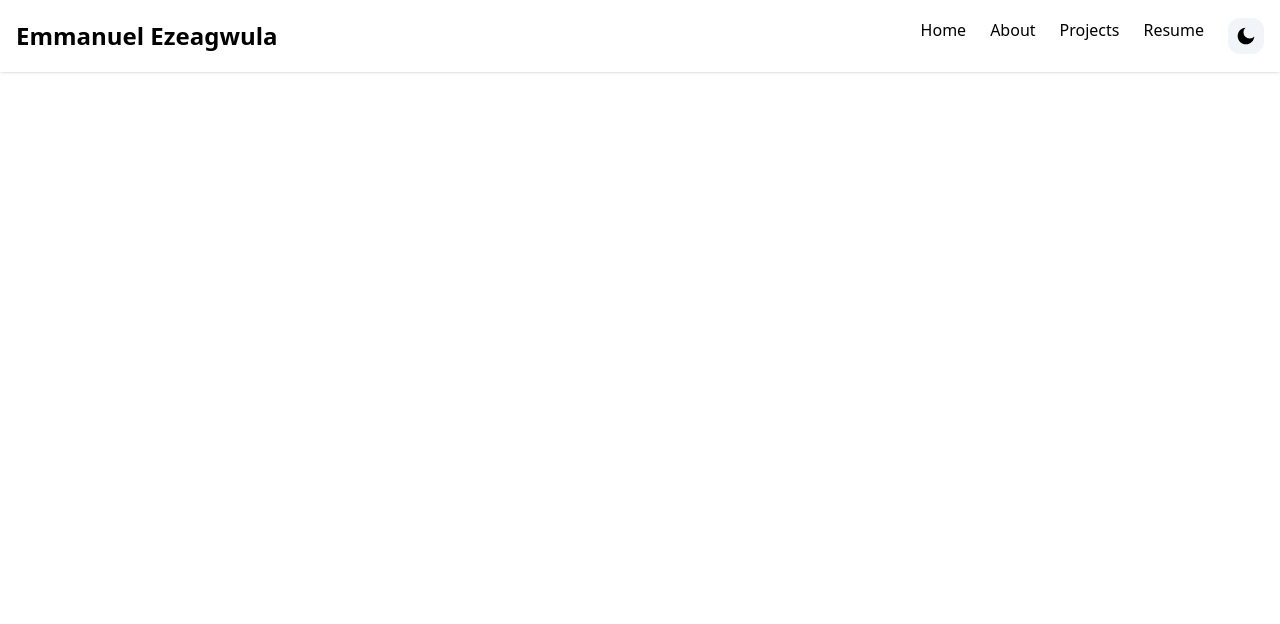
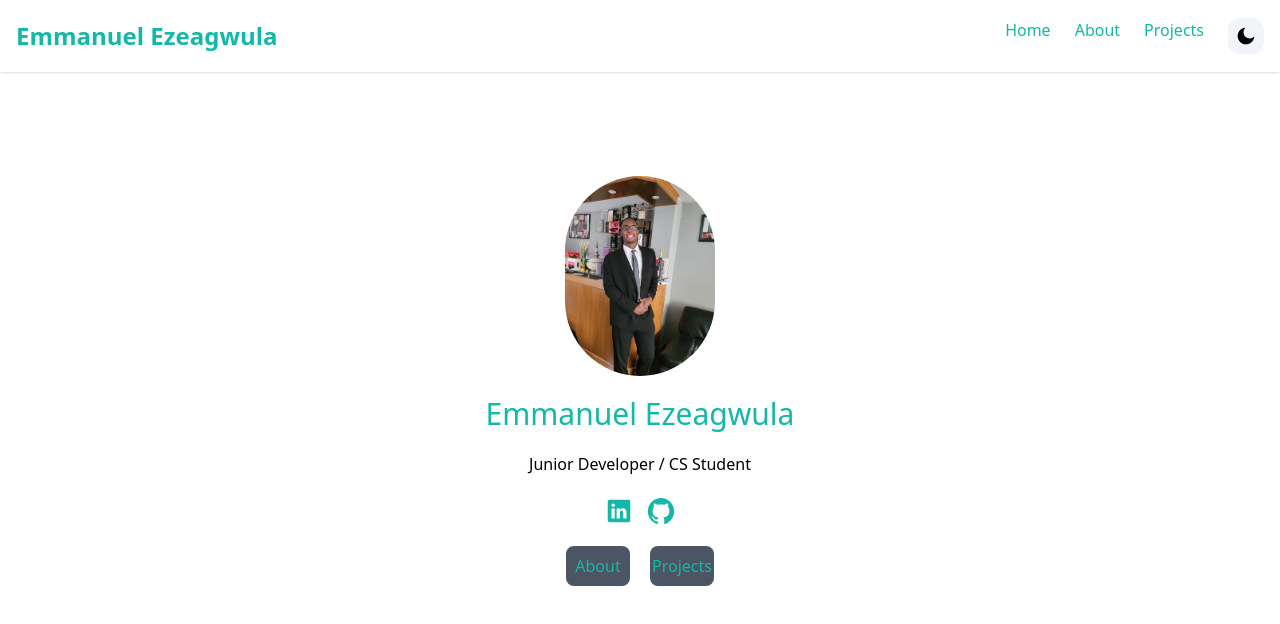
Before and after one commit to Goldennboyy/Emmanuel-Portfolio, a Next.js app: page / in a window 1280 px wide. Shown: the top 624 px of the page. Built offline with nearby package versions, Linux system fonts and the light colour scheme.

Commit message:
Home copmponent done

```diff
--- a/app/layout.tsx
+++ b/app/layout.tsx
@@ -15,7 +15,7 @@ export default function RootLayout({
         head.tsx. Find out more at https://beta.nextjs.org/docs/api-reference/file-conventions/head
       */}
       <head />
-      <body className="dark:bg-stone-900">
+      <body className="dark:bg-zinc-800">
         <ThemeProvider enableSystem={true} attribute="class">
           <Navbar />
           {children}
--- a/app/page.tsx
+++ b/app/page.tsx
@@ -1,5 +1,10 @@
+import HeroSection from "@/components/HeroSection";
 import React from "react";
 
 export default function Home() {
-  return <h1 className="text-2xl">Hello world</h1>;
+  return (
+    <main>
+      <HeroSection />
+    </main>
+  );
 }
--- /dev/null
+++ b/components/HeroSection.tsx
@@ -0,0 +1,43 @@
+import React from "react";
+import Image from "next/image";
+import profile from "../public/profile.jpg";
+
+import { IoLogoGithub, IoLogoLinkedin } from "react-icons/io";
+import Link from "next/link";
+function HeroSection() {
+  return (
+    <section className="flex flex-row items-center justify-center py-32 max-w-8xl">
+      <div className="flex flex-col items-center mt-12">
+        <Image
+          className="object-cover border-black rounded-full"
+          src={profile}
+          alt="Emmanuel's Image"
+          width={150}
+          height={150}
+        />
+        <h1 className="py-5 text-3xl text-teal-500">Emmanuel Ezeagwula </h1>
+        <span>Junior Developer / CS Student</span>
+        <div className="flex flex-row mt-5 space-x-3 text-teal-500">
+          <a href="https://www.linkedin.com/in/emmanuel-ezeagwula-87b325251/">
+            <IoLogoLinkedin size={30} className="hover:text-orange-400" />
+          </a>
+          <a href="https://github.com/Goldennboyy">
+            <IoLogoGithub size={30} className="hover:text-orange-400" />
+          </a>
+        </div>
+        <div className="items-center justify-center">
+          <div className="flex flex-row mt-5 space-x-5 text-teal-500">
+            <button className="w-16 h-10 text-center bg-gray-600 rounded-lg hover:text-orange-400">
+              About
+            </button>
+            <button className="w-16 h-10 text-center bg-gray-600 rounded-lg hover:text-orange-400">
+              Projects
+            </button>
+          </div>
+        </div>
+      </div>
+    </section>
+  );
+}
+
+export default HeroSection;
--- a/components/Navbar.tsx
+++ b/components/Navbar.tsx
@@ -24,10 +24,6 @@ function Navbar() {
       label: "Projects",
       page: "projects",
     },
-    {
-      label: "Resume",
-      page: "resume",
-    },
   ];
 
   const { theme, systemTheme, setTheme } = useTheme();
@@ -35,28 +31,34 @@ function Navbar() {
   const currentTheme = theme === "system" ? systemTheme : theme;
 
   return (
-    <header className="fixed top-0 z-10 w-full px-4 mx-auto bg-white shadow dark:bg-stone-900 dark:border-b dark:border-stone-600 ">
+    <header className="fixed top-0 z-10 w-full px-4 mx-auto bg-white shadow dark:bg-zinc-800 dark:border-b dark:border-zinc-600 ">
       <div className="justify-between md:items-center md:flex">
         <div>
           <div className="md:py-5 md:block">
-            <h2 className="text-2xl font-bold">Emmanuel Ezeagwula</h2>
+            <h2 className="text-2xl font-bold text-teal-500 hover:text-orange-400">
+              Emmanuel Ezeagwula
+            </h2>
           </div>
         </div>
         <div className="md:flex md:space-x-6">
           {NAV_ITEMS.map((item, index) => {
-            return <a key={index}>{item.label}</a>;
+            return (
+              <a className="text-teal-500 hover:text-orange-400" key={index}>
+                {item.label}
+              </a>
+            );
           })}
 
           {currentTheme === "dark" ? (
             <button
-              className="p-2 border-black rounded-xl bg-slate-100"
+              className="p-2 text-black border-black rounded-xl bg-slate-100"
               onClick={() => setTheme("light")}
             >
               <RiMoonLine size={20} color="black" />
             </button>
           ) : (
             <button
-              className="p-2 rounded-xl bg-slate-100"
+              className="p-2 text-black rounded-xl bg-slate-100"
               onClick={() => setTheme("dark")}
             >
               <RiMoonFill size={20} />
```
Also changed, not shown: pages/api/hello.ts (+4 -4 lines), public/profile.jpg (added).
